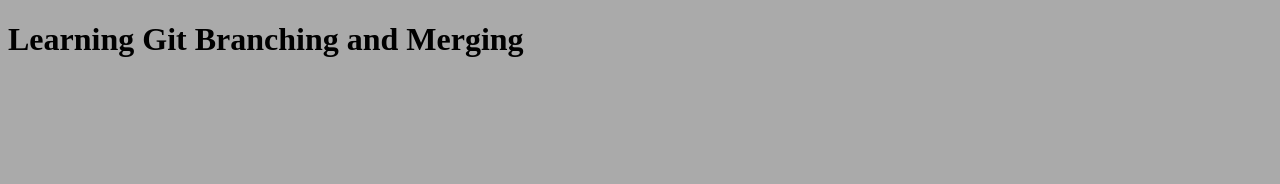
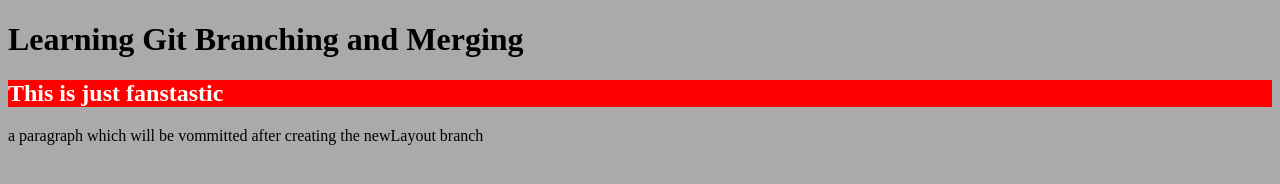
Before and after one commit to Samburker/gitlearning, a plain HTML site: page index.html in a window 1280 px wide. Drawn offline with Linux system fonts and the light colour scheme.

Commit message:
added a paragraph section for demo purposes

```diff
--- a/index.html
+++ b/index.html
@@ -7,5 +7,7 @@
   </head>
   <body>
     <h1>Learning Git Branching and Merging</h1>
+	<h2>This is just fanstastic</h2>
+	<p> a paragraph which will be vommitted after creating the newLayout branch </p>
   </body>
 </html>
```
